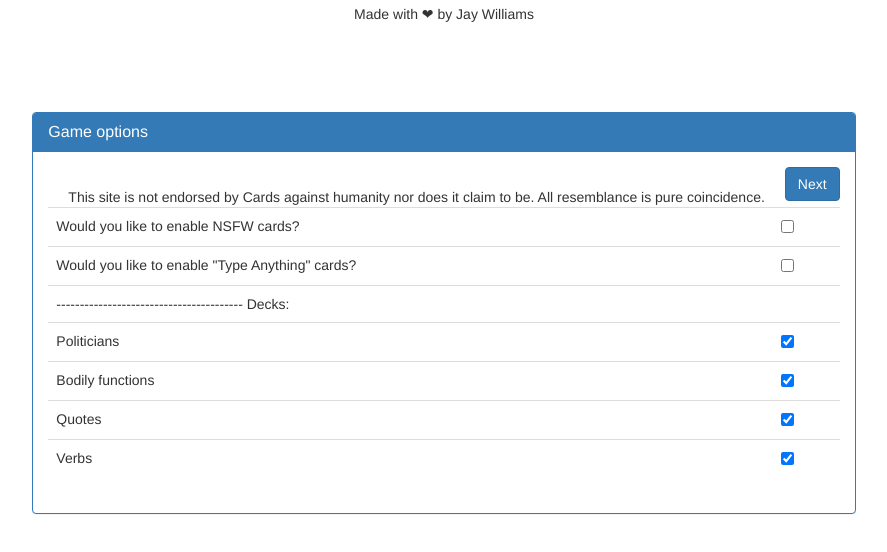
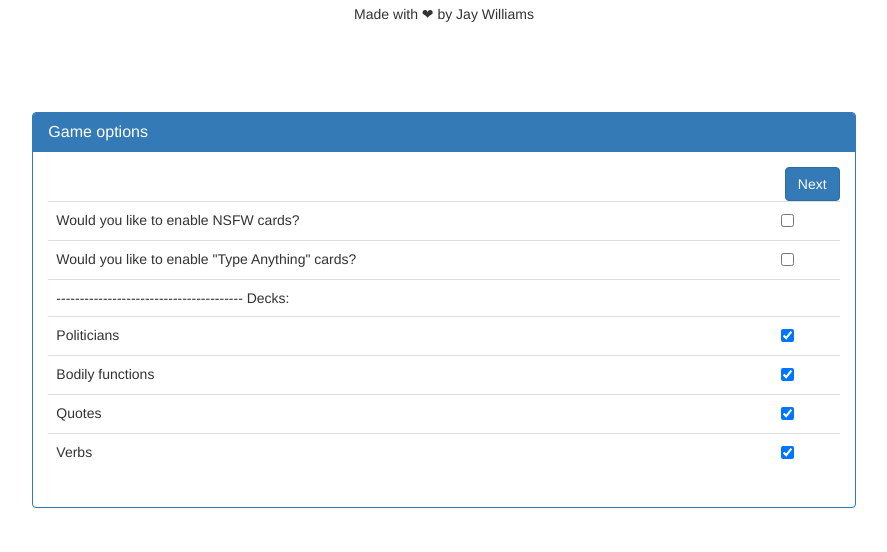
Before and after one commit to codingJWilliams/CardsAgainstReality, a website: page html/party-settings.html in a window 1280 px wide. Shown: the part 86-638 px from the top of the page, without its empty margins (196-1083 px from the left). Drawn offline with nearby package versions, Linux system fonts and the light colour scheme.

Commit message:
Turns out it wasn't fixed

```diff
--- a/html/party-settings.html
+++ b/html/party-settings.html
@@ -99,12 +99,12 @@
     <button class="btn btn-primary pull-right">
       Next
     </button>
-    <center>
+    <!--center>
       <br>
       <footer style="display: block">
         This site is not endorsed by Cards against humanity nor does it claim to be. All resemblance is pure coincidence.
       </footer>
-    </center>
+    </center-->
   </div>
   <script>
   </script>
```
